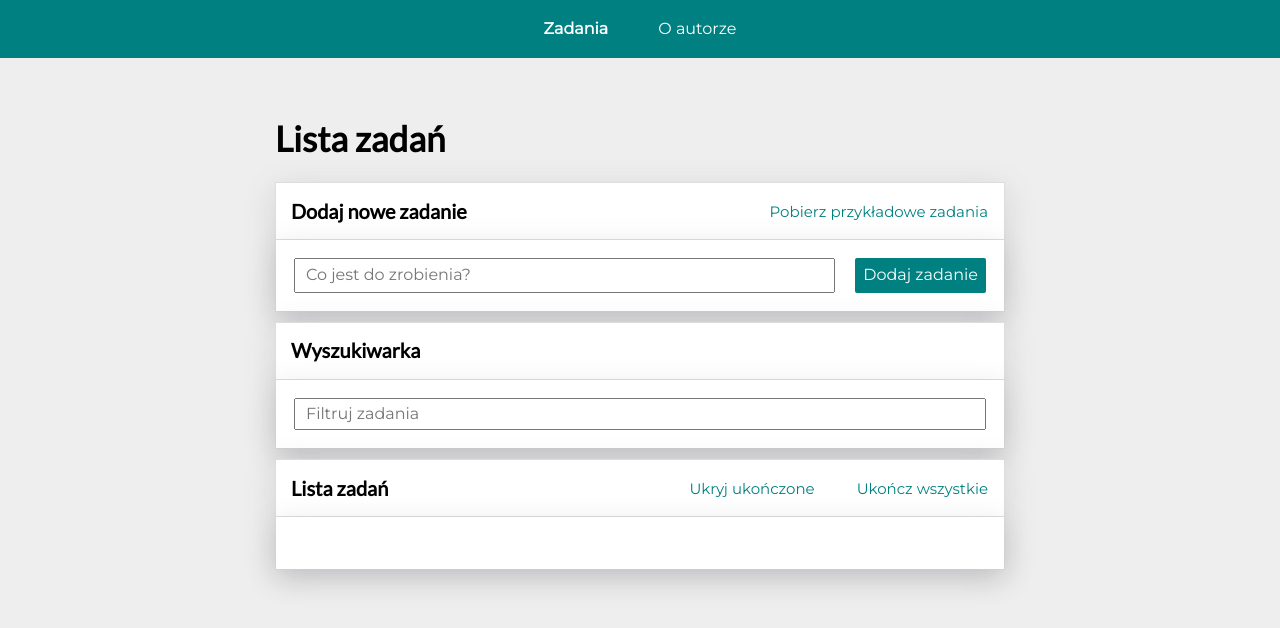
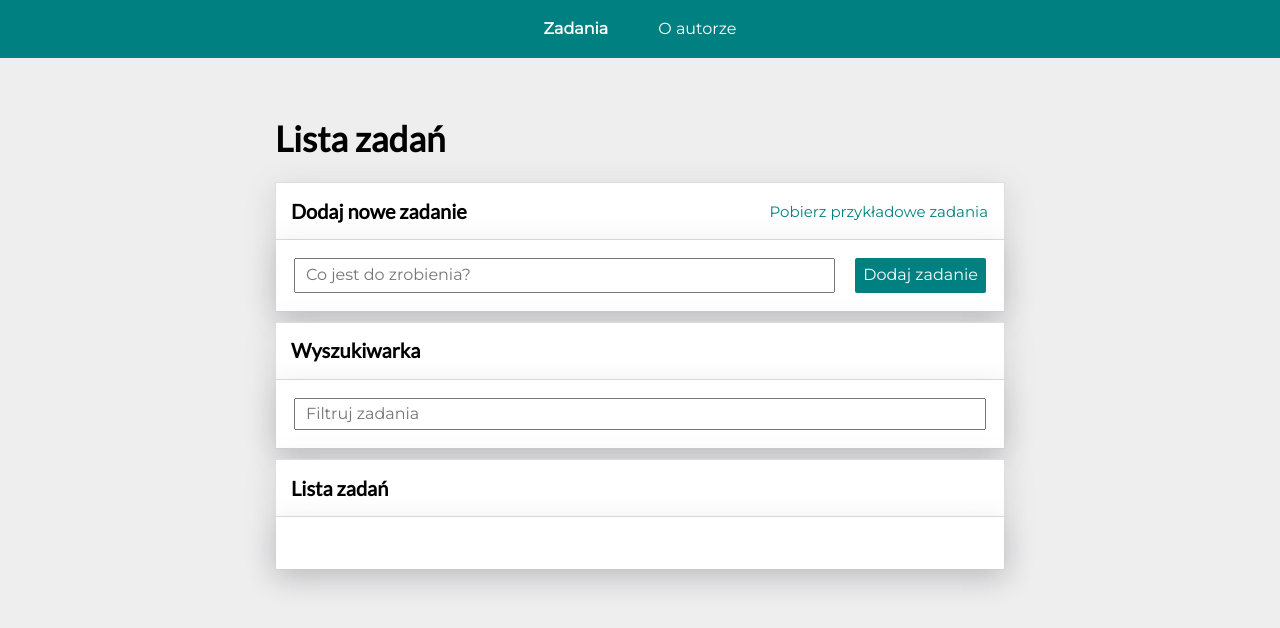
Before and after one commit to ursmal1948/todos-list-react, a React (Create React App) app: page /#/zadania in a window 1280 px wide. Shown: the top 628 px of the page. Built offline with nearby package versions, Linux system fonts and the light colour scheme.

Commit message:
selectors created, isEveryTaskDone, areTasksEmpty and implemented in code

```diff
--- a/src/features/tasks/TasksPage/Buttons/index.js
+++ b/src/features/tasks/TasksPage/Buttons/index.js
@@ -1,18 +1,25 @@
 import { useSelector, useDispatch } from "react-redux";
 import { SectionButtons } from "./styled";
 import Button from "../../Button/styled";
-import { selectHideDone, setAllDone, toggleHideDone } from "../../tasksSlice";
+import { selectAreTasksEmpty, selectHideDone, selectIsEveryTaskDone, setAllDone, toggleHideDone } from "../../tasksSlice";
 
 const Buttons = () => {
   const dispatch = useDispatch();
   const hideDone = useSelector(selectHideDone);
+  const isEveryTaskDone = useSelector(selectIsEveryTaskDone)
+  const areTasksEmpty = useSelector(selectAreTasksEmpty)
 
   return (
     <SectionButtons>
-      <Button onClick={() => dispatch(toggleHideDone())}>
+      {!areTasksEmpty && (
+        <>
+        <Button onClick={() => dispatch(toggleHideDone())}>
         {hideDone ? "Pokaż" : "Ukryj"} ukończone
       </Button>
-      <Button onClick={() => dispatch(setAllDone())}>Ukończ wszystkie</Button>
+      <Button
+      disabled={isEveryTaskDone}
+      onClick={() => dispatch(setAllDone())}>Ukończ wszystkie</Button></>
+      ) }
     </SectionButtons>
   );
 };
--- a/src/features/tasks/tasksSlice.js
+++ b/src/features/tasks/tasksSlice.js
@@ -56,6 +56,9 @@ export const selectTasksState = (state) => state.tasks;
 
 export const selectTasks = (state) => selectTasksState(state).tasks;
 export const selectHideDone = (state) => selectTasksState(state).hideDone;
+export const selectIsEveryTaskDone = (state) =>
+  selectTasks(state).every(({ done }) => done);
+export const selectAreTasksEmpty = (state) => selectTasks(state).length === 0;
 export const selectError = (state) => selectTasksState(state).error;
 export const selectLoading = (state) =>
   selectTasksState(state).fetching === "loading";
@@ -65,11 +68,12 @@ export const getTaskById = (state, taskId) =>
 
 export const selectTasksByQuery = (state, query) => {
   const tasks = selectTasks(state);
-  if (!query) {
+
+  if (!query || query.trim() === "") {
     return tasks;
   }
   return tasks.filter(({ content }) =>
-    content.trim().toUpperCase().includes(query.trim().toUpperCase())
+    content.toUpperCase().includes(query.trim().toUpperCase())
   );
 };
 
```
